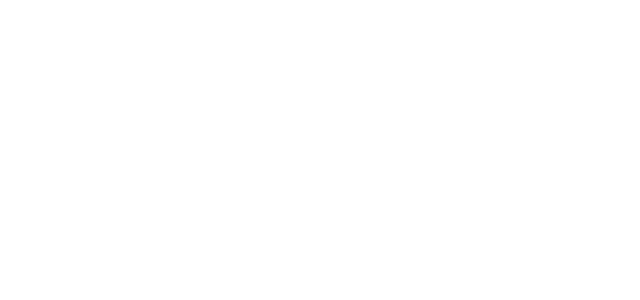
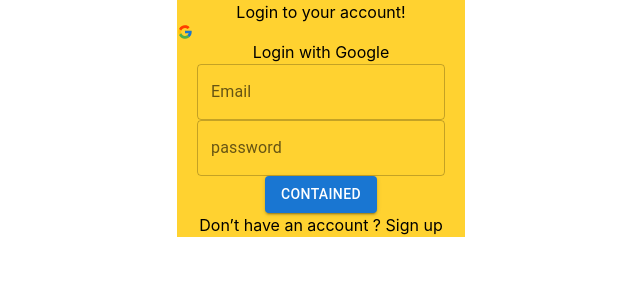
Before and after one commit to sakibhossaindev/chatify, a React (Vite) app: page / in a window 1280 px wide. Shown: the top 300 px of the page, without its empty margins (319-959 px from the left). Built offline with nearby package versions, Linux system fonts and the light colour scheme.

Commit message:
login part

```diff
--- a/package.json
+++ b/package.json
@@ -16,6 +16,7 @@
     "@tailwindcss/vite": "^4.3.3",
     "react": "^19.2.7",
     "react-dom": "^19.2.7",
+    "react-icons": "^5.7.0",
     "react-router-dom": "^7.18.2",
     "tailwindcss": "^4.3.3"
   },
--- a/src/App.jsx
+++ b/src/App.jsx
@@ -1,9 +1,14 @@
 import { createRoutesFromElements, createBrowserRouter, Route, RouterProvider } from "react-router-dom";
+import Login from "./Pages/Login";
+import Registration from "./Pages/Registration";
 import Home from "./Pages/Home";
 
 const router = createBrowserRouter(
   createRoutesFromElements(
-    <Route path="/" element={<Home />}></Route>
+    <>
+      <Route path="/" element={<Login />}></Route>
+      <Route path="/Registration" element={<Registration />}></Route>
+      <Route path="/Home" element={<Home />}></Route></>
   )
 );
 
--- a/src/Pages/Home.jsx
+++ b/src/Pages/Home.jsx
@@ -1,10 +1,9 @@
 import React from 'react'
+
 const Home = () => {
-    return (
-        <>
-        </>
-
-    )
+  return (
+    <div>Home</div>
+  )
 }
 
 export default Home
--- a/src/Pages/Login.jsx
+++ b/src/Pages/Login.jsx
@@ -1,13 +1,23 @@
 import React from 'react'
-
-const login = () => {
-    return (
-        <>
+import TextField from '@mui/material/TextField';
+import { FcGoogle } from "react-icons/fc";
+import Button from '@mui/material/Button';
 
 
+const Login = () => {
+  return (
+    <>
+      <div className='bg-amber-300 w-2xs m-auto text-center'>
+        <h1>Login to your account!</h1>
+        <FcGoogle /><p>Login with Google</p>
+        <TextField sx={{}} id="outlined-basic" label="Email" variant="outlined" type='email' />
+        <TextField id="outlined-basic" label="password" variant="outlined" type='password' />
+        <Button variant="contained">Contained</Button>
+        <p>Don’t have an account ?  Sign up</p>
+      </div>
 
-        </>
-    )
+    </>
+  )
 }
 
-export default login
+export default Login
--- a/src/Pages/Registration.jsx
+++ b/src/Pages/Registration.jsx
@@ -0,0 +1,9 @@
+import React from 'react'
+
+const Registration = () => {
+  return (
+    <div>Registration</div>
+  )
+}
+
+export default Registration
```
Also changed, not shown: 1 other file (tests, documents, lock files or other folders).
